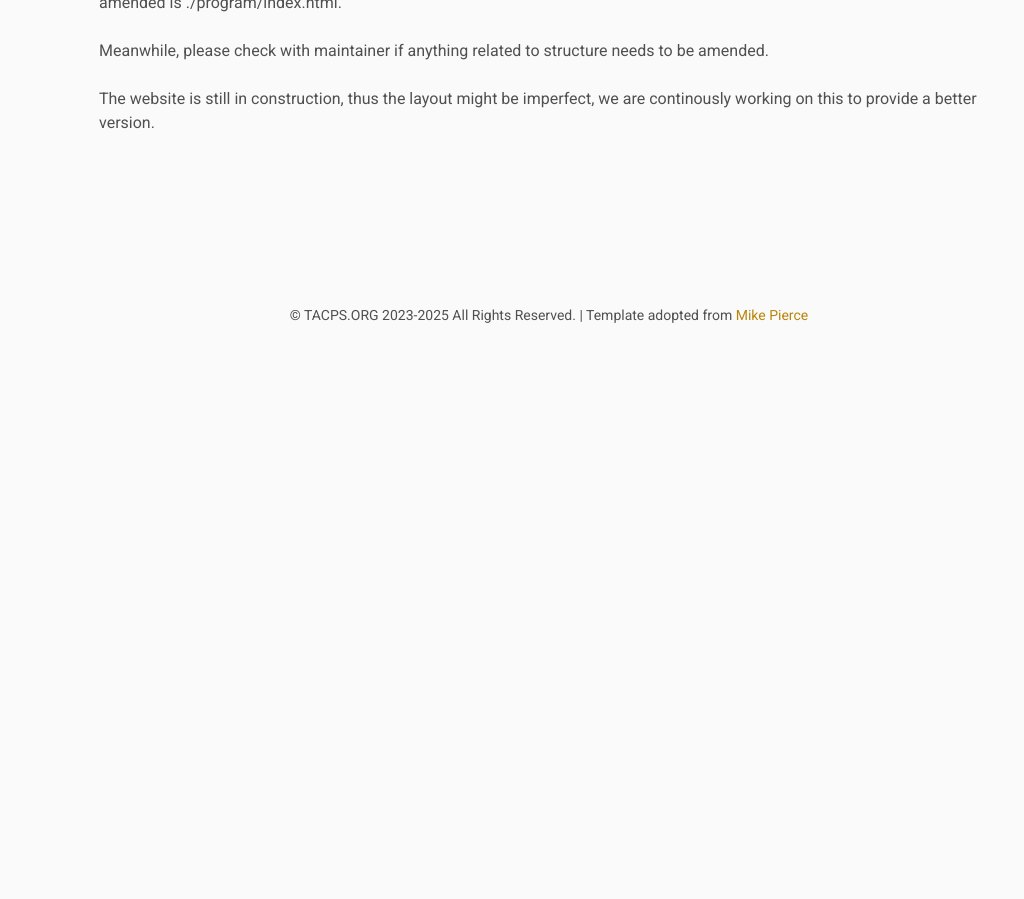
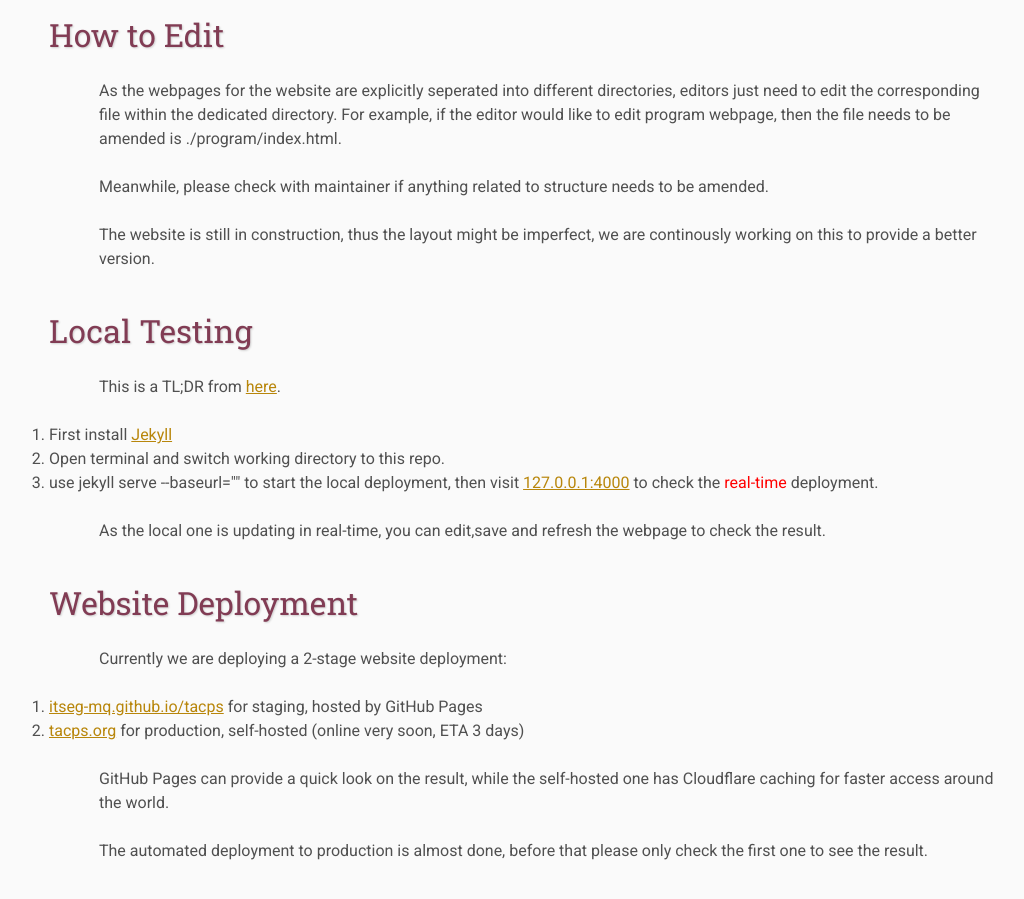
Before and after one commit to ITSEG-MQ/tacps, a Jekyll site: the page built from editor-handbook.md, in a window 1280 px wide and 900 px high, scrolled down 1761 px. Shown: the whole window, without its empty margins (91-1115 px from the left). Built offline with Jekyll 4.4.1, drawn with Linux system fonts in a browser that asks for light colours; our own code applies the rules of GitHub Pages for plain Markdown files; before the commit the page ends 2148 px from its top, so only the background shows below that; some of the changed text lies outside the part shown.

Commit message:
Update editor-handbook.md

````diff
--- a/editor-handbook.md
+++ b/editor-handbook.md
@@ -1,5 +1,10 @@
-# File Structure
+# Editor Handbook
 
+## Introduction
+This is the handbook for the editors, please go through the whole handbook (not long) before you edit.
+
+
+## File Structure
 Following is the tree of files in this repo, please check the notes for each file to have the understanding of how the purposes of each file.
 ```text
 .
@@ -38,12 +43,12 @@
     └── index.html (webpage)
 ```
 
-# Principles of Editing
 
+## Principles of Editing
 Please place resuable resources in ```./assets```, and single-use resources in the related directory.
 
-# How to Edit
 
+## How to Edit
 As the webpages for the website are explicitly seperated into different directories,
 editors just need to edit the corresponding file within the dedicated directory.
 For example, if the editor would like to edit program webpage, then the file needs to be amended
@@ -52,3 +57,23 @@
 Meanwhile, please check with maintainer if anything related to structure needs to be amended.
 
 The website is still in construction, thus the layout might be imperfect, we are continously working on this to provide a better version.
+
+## Local Testing
+
+This is a TL;DR from [here](https://docs.github.com/en/pages/setting-up-a-github-pages-site-with-jekyll/testing-your-github-pages-site-locally-with-jekyll).
+
+1. First install [Jekyll](https://jekyllrb.com/docs/installation/)
+2. Open terminal and switch working directory to this repo.
+3. use ```jekyll serve --baseurl=""``` to start the local deployment,
+then visit [127.0.0.1:4000](http://127.0.0.1:4000) to check the <span style="color:red">real-time</span> deployment.
+
+As the local one is updating in real-time, you can edit,save and refresh the webpage to check the result.
+
+## Website Deployment
+Currently we are deploying a 2-stage website deployment:
+1. [itseg-mq.github.io/tacps](https://itseg-mq.github.io/tacps)  for staging, hosted by GitHub Pages
+2. [tacps.org](https://tacps.org) for production, self-hosted (online very soon, ETA 3 days)
+
+GitHub Pages can provide a quick look on the result, while the self-hosted one has Cloudflare caching for faster access around the world.
+
+The automated deployment to production is almost done, before that please only check the first one to see the result.
````
